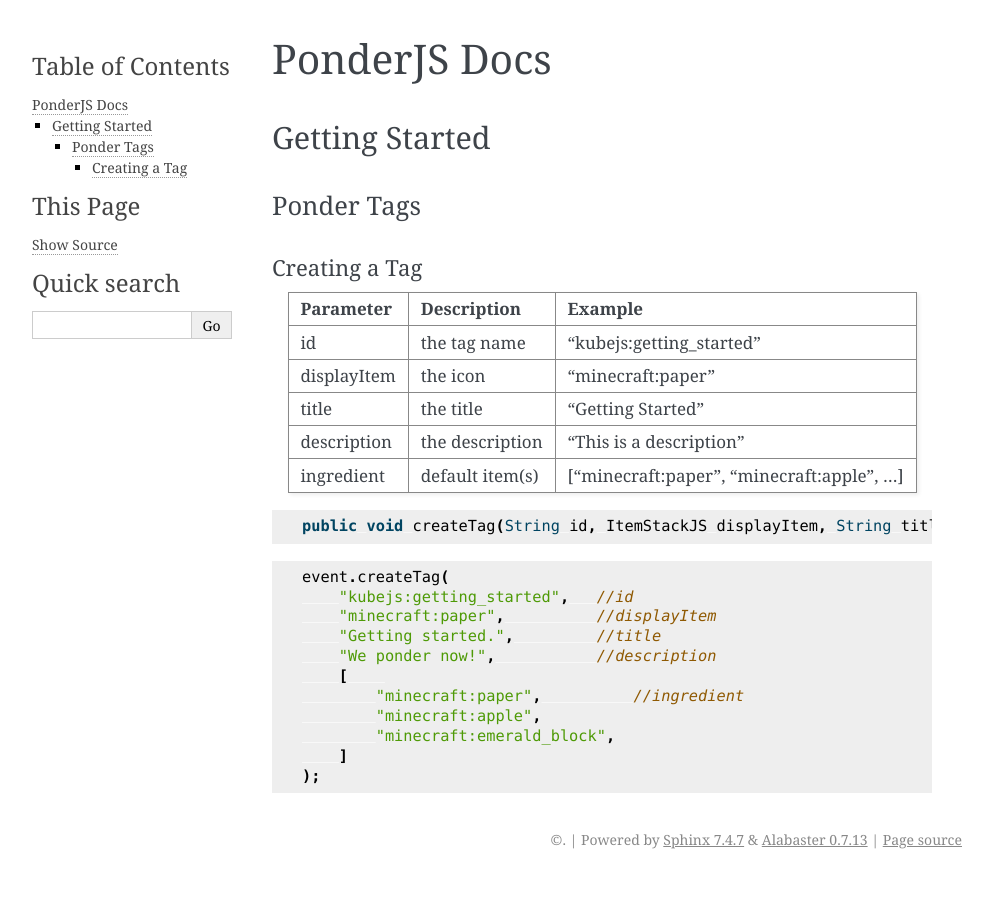
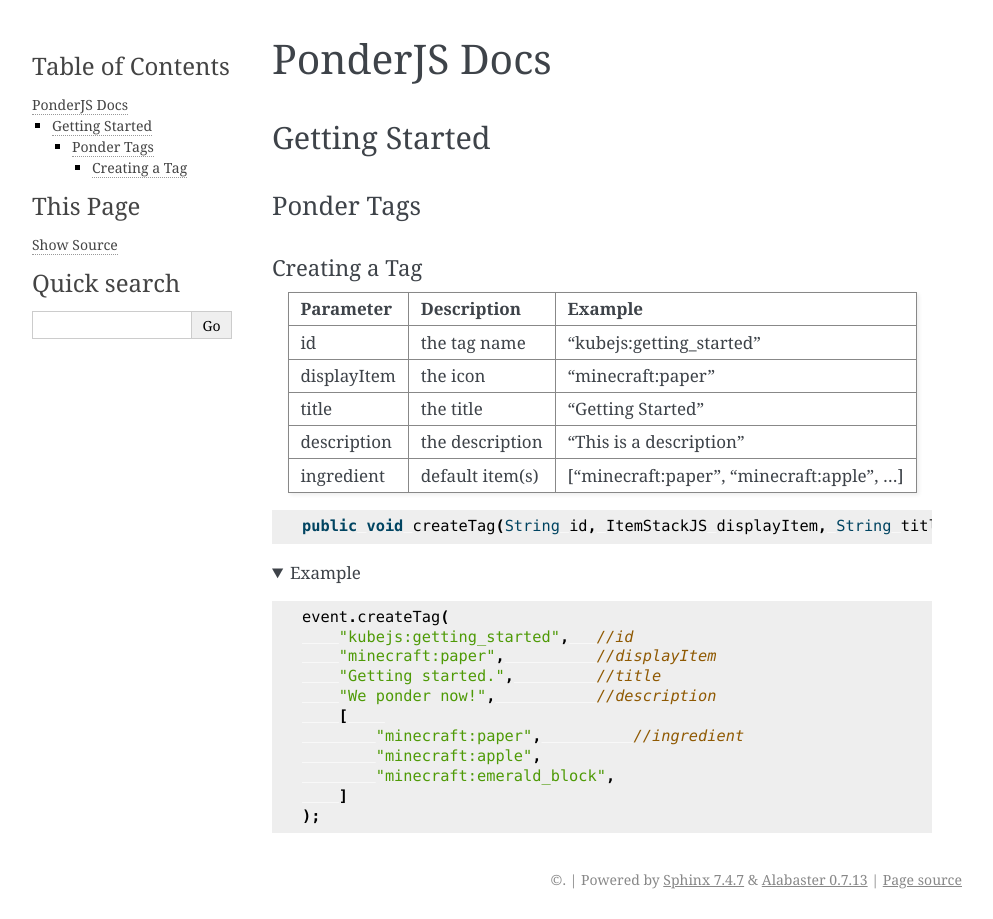
Before and after one commit to Ludi87/ponderjs-docs, a Sphinx documentation site: the page built from docs/ponderjs.md, in a window 1280 px wide. Shown: the whole page, without its empty margins (148-1141 px from the left). Built offline with Sphinx 7.4.7, drawn with Linux system fonts in a browser that asks for light colours.

Commit message:
Update ponderjs.md

````diff
--- a/docs/ponderjs.md
+++ b/docs/ponderjs.md
@@ -18,6 +18,9 @@
 public void createTag(String id, ItemStackJS displayItem, String title, String description, IngredientJS ingredient)
 ```
 
+<details open>
+<summary>Example</summary>
+
 ```js
 event.createTag(
     "kubejs:getting_started",   //id
@@ -31,3 +34,5 @@
     ]
 );
 ```
+
+</details>
````
